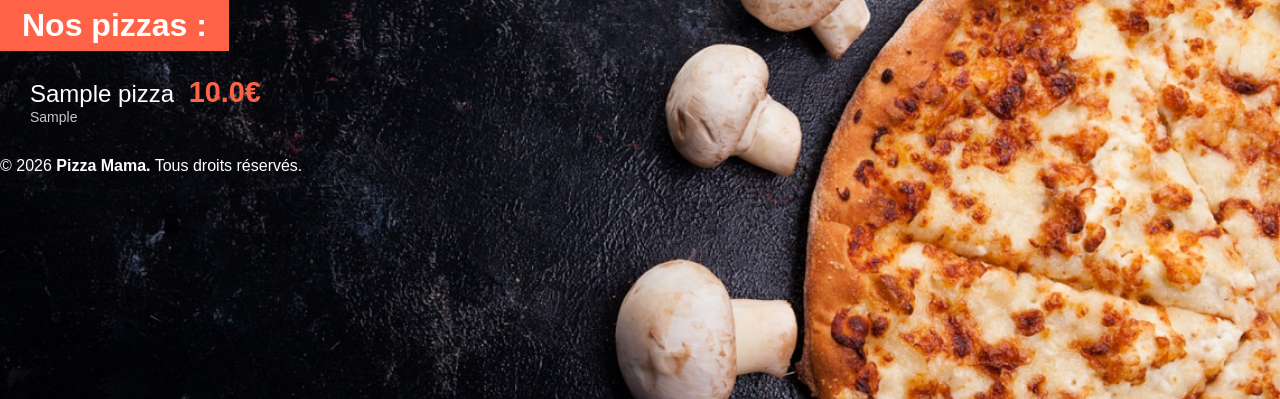
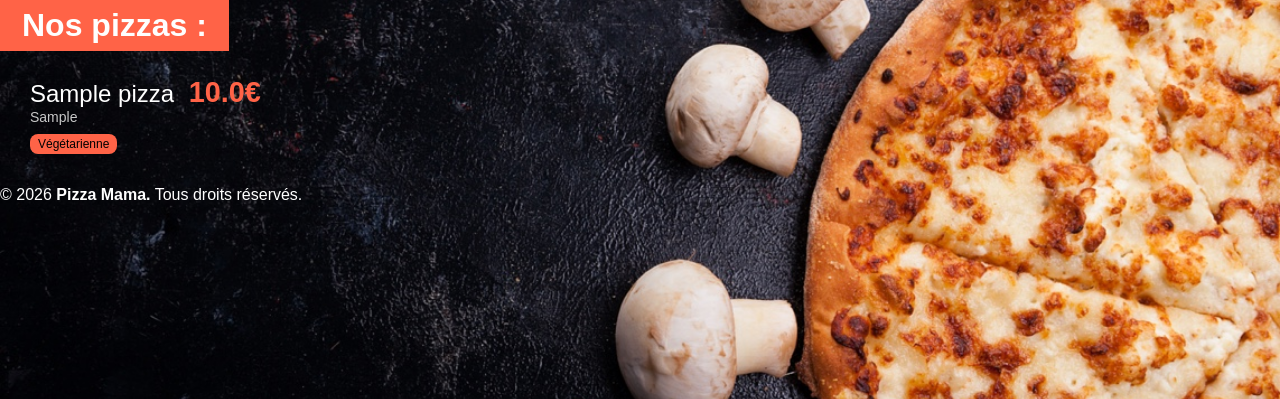
Before and after one commit to IMANA47/Pizza-Mama, a Django app: page /menu/ in a window 1280 px wide. Shown: the part 100-499 px from the top of the page. Run offline with Django 5.2, Linux system fonts and the light colour scheme; tables that the repository leaves empty hold one stand-in row (values such as "Sample post").

Commit message:
Refactor CSS structure: move styles to a new file and add vegetarian label styling

```diff
--- a/menu/static/menu/style.css
+++ b/menu/static/menu/css/style.css
@@ -5,7 +5,7 @@
 }
 
 body {
-    background: url("images/menu_background.jpg" )no-repeat center center fixed;
+ background: url("../images/menu_background.jpg" )no-repeat center center fixed;
   -webkit-background-size: cover;
   -moz-background-size: cover;
   -o-background-size: cover;
@@ -15,6 +15,7 @@ body {
     line-height: 1.2;
     color: #ffffff;
 }
+
 
 /* Make logo responsive */
 .logo {
@@ -27,7 +28,7 @@ body {
     margin-left: 35px;
 }
 
-h1{
+h1 {
     text-align: center;
     background-color: #ff6347; /* Tomato color for the heading */
     margin-bottom: 20px;
@@ -66,7 +67,15 @@ margin: 30px 0;
     display: block;
     position: relative;
 }
-
+.menu_liste_vegetarienne {
+    font-size: 12px;
+    color: #000000;
+    text-align: center;
+    background-color: #ff6347;
+    padding: 3px 8px;
+    display: inline-block;
+    border-radius: 8px;/* Tomato color for the heading */ /* LimeGreen color for vegetarian label */
+}
 
 
 
--- a/menu/templates/menu/index.html
+++ b/menu/templates/menu/index.html
@@ -4,8 +4,8 @@
 <head>
     <meta charset="UTF-8">
     <meta name="viewport" content="width=device-width, initial-scale=1.0">
-
-   <link rel="stylesheet" href="{% static 'menu/style.css' %}">
+    <link rel="stylesheet" href="{% static 'menu/css/style.css' %}">
+   <link rel="icon" href="{% static 'menu/images/small_logo.png' %}" type="image/png">
     <title>Menu des pizzas</title>
 </head>
 <body>
@@ -22,6 +22,10 @@
                 <span class="menu_liste_title">{{ pizza.nom }}</span>
                 <span class="menu_liste_price">{{ pizza.prix }}€</span>
                 <span class="menu_liste_ingredients">{{ pizza.ingredients }}</span>
+              {% if pizza.vegetarienne %}
+                <span class="menu_liste_vegetarienne">Végétarienne</span>
+              {% endif %}
+
             </div>
         {% endfor %}
     </div>
```
